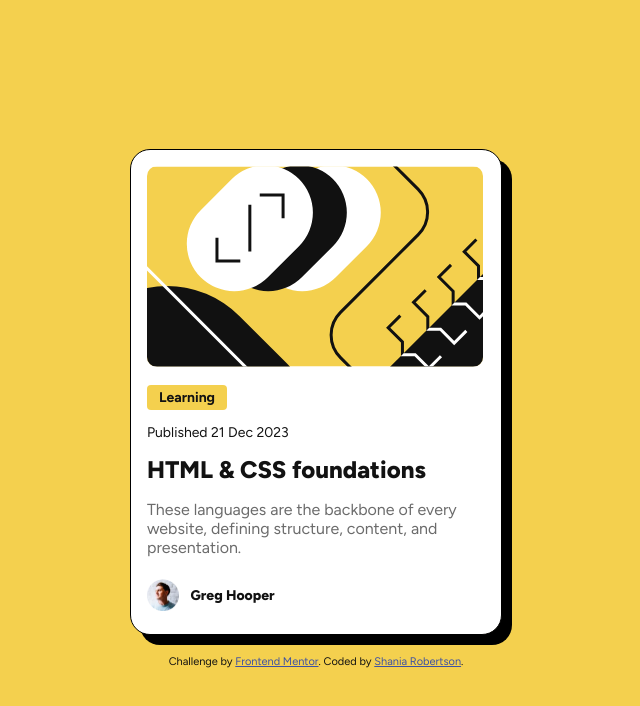
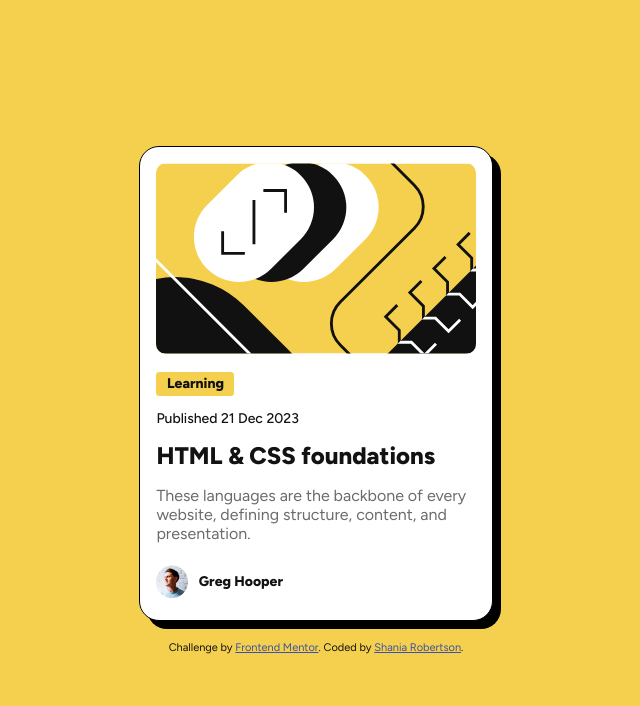
Before and after one commit to shaniarobertson/blog-preview-card-main, a plain HTML site: page index.html in a window 1280 px wide. Shown: the whole page, without its empty margins (324-964 px from the left). Drawn offline with Linux system fonts and the light colour scheme.

Commit message:
changed all sizing to be relative

```diff
--- a/index.html
+++ b/index.html
@@ -28,7 +28,7 @@
         <p id="description">These languages are the backbone of every website, defining structure, content, and presentation.</p>
 
         <div class="author">
-          <img src="assets/images/image-avatar.webp" alt="Greg Hooper" id="greg">
+          <img id ="author-img" src="assets/images/image-avatar.webp" alt="Greg Hooper">
           <p>Greg Hooper</p>
         </div>
 
--- a/styles.css
+++ b/styles.css
@@ -10,41 +10,44 @@ body {background-color: hsl(47, 88%, 63%);
     justify-content: center;
     align-items: center;
     flex-direction: column;
-  gap:20px;
+
+    gap: 1.25em;
+    margin: 0 auto;
+    width: 57em;
 }
 
 .container {
     background-color: hsl(0, 0%, 100%);
-    border-radius: 20px;
+    border-radius: 1.25em;
     border: 1px solid black;
-    padding: 16px;
-    box-shadow: 10px 10px rgba(0, 0, 0, 1);
-    width: 338px;
+    padding: 1em;
+
+    box-shadow: .5em .5em rgba(0, 0, 0, 1);
+    width: 35%;
 }
 
 img {
     border-radius: 10px;
-    width: fit-content;
-}
-
-p {
-    font-size: 14px;
+    width: 100%;
+    height: auto;
 }
 
 #tag {
     background-color:hsl(47, 88%, 63%);
-    border-radius: 4px;
-    font-weight: 700;
+    border-radius: .25em;
+    font-weight: 800;
+    font-size: .875em;
     width: fit-content;
-    padding: 4px 12px;
+    padding: .25em .75em;
 }
 
 #publishDate {
-    font-weight: 400;
+    font-weight: 500;
+    font-size: .875em;
 }
 
 #heading {
-    font-size: 24px;
+    font-size: 1.5em;
     font-weight: 800;
     margin: 0;
 }
@@ -54,20 +57,21 @@ p {
 }
 
 #description {
-    font-size: 16px;
     color: hsl(0, 0%, 42%);
 }
 
-#greg {
-    height: 32px;
-}
 
 .author {
     font-weight: 800;
     display: flex;
     flex-direction: row;
-    gap: 12px;
+    gap: .75em;
     align-items: center;
+    font-size: .875em;
+}
+
+#author-img {
+    width: 10%;
 }
 
 .attribution { font-size: 11px; }
```
Lines whose indentation alone changed are shown as unchanged.
